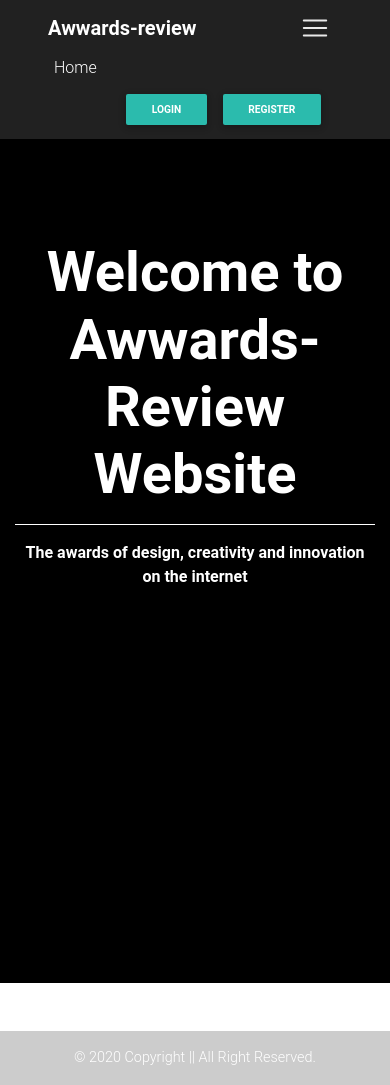
After one commit to sam2020-4/Awwards, a Django app: template awwards/templates/index.html in a window 390 px wide, after a click that opens the changed part. The commit adds this page. Run offline with Django 3.2, Linux system fonts and the light colour scheme; the template is opened without the code that fills it, so the values that code supplies are empty; parts of the project's set-up code (start-up, migrations or seed data) failed here and were passed over; some libraries are stand-ins or nearby versions.

Commit message:
added nav

```diff
--- a/awwards/templates/index.html
+++ b/awwards/templates/index.html
@@ -9,7 +9,7 @@
                 <div class="row d-flex justify-content-center text-center">
                     <div class="col-lg-12 pt-5 mt-5">
                         <!-- Heading -->
-                        <h3 class="display-4 font-weight-bold white-text pt-5">Welcome to Awwards</h3>
+                        <h3 class="display-4 font-weight-bold white-text pt-5">Welcome to Awwards-Review Website</h3>
                         <!-- Divider -->
                         <hr class="hr-light">
                         <p class="font-weight-bold white-text">The awards of design, creativity and innovation on the internet</p>
--- /dev/null
+++ b/awwards/templates/navbar.html
@@ -0,0 +1,73 @@
+<nav class="pl-5 pr-5 navbar navbar-expand-lg navbar-dark bg-dark sticky-top">
+
+    <!-- Navbar brand -->
+    <a class="navbar-brand font-weight-bold" href="{% url 'index' %}">Awwards-review</a>
+
+    <!-- Collapse button -->
+    <button class="navbar-toggler" type="button" data-toggle="collapse" data-target="#basicExampleNav"
+      aria-controls="basicExampleNav" aria-expanded="false" aria-label="Toggle navigation">
+      <span class="navbar-toggler-icon"></span>
+    </button>
+
+    <!-- Collapsible content -->
+    <div class="collapse navbar-collapse" id="basicExampleNav">
+
+      <!-- Links -->
+      <ul class="navbar-nav mr-auto">
+          <li class="text-white nav-item">
+            <a class="nav-link" href="{% url 'index' %}">Home</a>
+          </li>
+
+        </li>
+        {% if user.is_authenticated %}
+        <li class="nav-item">
+            <a class="nav-link" href="{% url 'index' %}">Add new-project</a>
+          </li>
+        {% endif %}
+        </ul>
+
+      <!-- Links -->
+
+      {% if user.is_authenticated %}
+        <form class="form-inline" role="search" action="{% url 'search_results' %}">
+            <input type="text" class="form-control" placeholder="Search" aria-label="Search" name="keyword">
+            <button type="submit" class="btn btn-outline-white btn-md my-2 btn-sm">Search</button>
+        </form>
+
+          {% endif %}
+          <div class="col-sm-6 col-lg-6 d-flex justify-content-end">
+              {% if user.is_authenticated %}
+              <ul><li class="nav-item">
+                  <a class="nav-link btn btn-block text-white success-color-dark" href="{%url 'new-project'%}">SUBMIT YOUR SITE </a>
+                </li></ul>
+              <ul>
+                <li class="dropdown list-unstyled text-white">
+                    <a class="nav-link dropdown-toggle" id="navbarDropdownMenuLink-4" data-toggle="dropdown"
+                    aria-haspopup="true" aria-expanded="false">
+                    <i class="fas fa-user"></i> My Account </a>
+                  <ul class="dropdown-menu dropdown-default" role="menu">
+                    <li>
+                        <a class="dropdown-item" href="{%url 'profile'%}">Profile</a>
+                      </li>
+                    <li>
+                      <a class="dropdown-item" href="/accounts/password/change">Change Password</a>
+                    </li>
+                    <li>
+                      <a class="dropdown-item" href="/logout">Logout</a>
+                    </li>
+                  </ul>
+                </li>
+              </ul>
+              {% else %}
+              <li class="list-unstyled">
+                  <a class='btn btn-sm btn-default font-weight-bold' href="/accounts/login">Login</a>
+                  <a class='btn btn-sm btn-default font-weight-bold' href="/accounts/register">Register</a>
+              </li>
+
+              {% endif %}
+        </div>
+
+    </div>
+    <!-- Collapsible content -->
+  </nav>
+  <!--/Navbar-->
--- a/awwards/views.py
+++ b/awwards/views.py
@@ -8,12 +8,9 @@
 from django.contrib.auth.decorators import login_required
 from .forms import *
 from django.contrib import messages
-from rest_framework.response import Response
-from rest_framework.views import APIView
-from .serializer import ProfileSerializer, ProjectSerializer
 
-# Create your views here.form
 
+# Create your views here.
 def index(request):
     date = dt.date.today()
     projects = Projects.get_projects()
```
